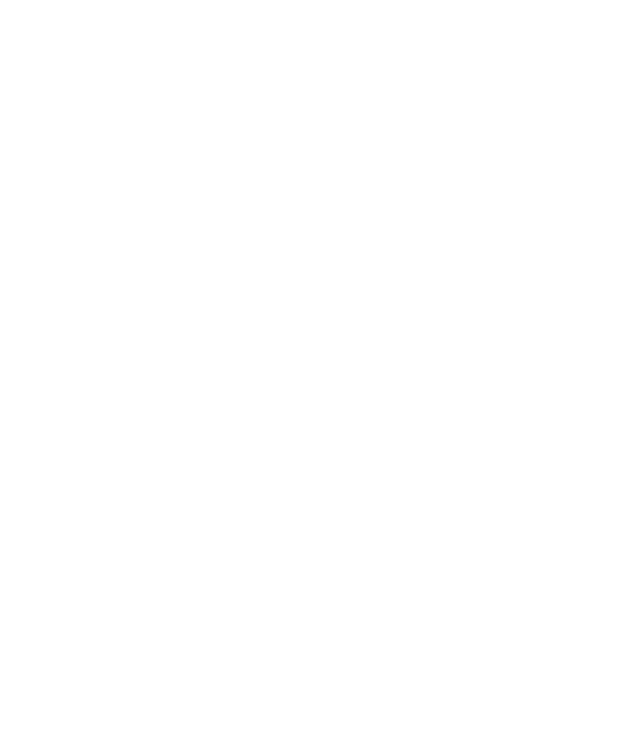
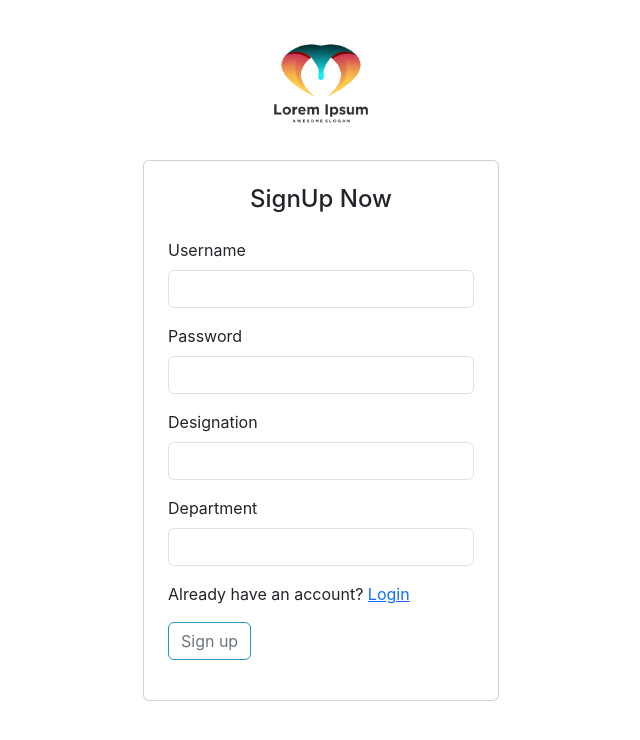
Before and after one commit to SoummoSinghoRoy/cns-project_management, a React (Create React App) app in the folder client/: page /signup in a window 1280 px wide. Before the commit this address had no page. Shown: the top 740 px of the page, without its empty margins (319-959 px from the left). Built offline with nearby package versions, Linux system fonts and the light colour scheme.

Commit message:
update user signup in front end part

```diff
--- a/client/src/App.js
+++ b/client/src/App.js
@@ -9,7 +9,7 @@
       <BrowserRouter>
         <Routes>
           <Route path="/" element={<Home/>} index/>
-          <Route path="register" element={<Signup/>}/>
+          <Route path="signup" element={<Signup/>}/>
           <Route path="login" element={<Login/>}/>
         </Routes>
       </BrowserRouter>
--- a/client/src/components/Alert.jsx
+++ b/client/src/components/Alert.jsx
@@ -14,7 +14,7 @@
     setAlertStatus('');
 
     if(alertStatus === 400) {
-      props.updateValidationResult({})
+      props.updateApiResponse({})
     }
   }
 
--- a/client/src/pages/auth/Login.jsx
+++ b/client/src/pages/auth/Login.jsx
@@ -82,7 +82,7 @@
                 </div>
 
                 <p>
-                  Don't have an account? <a href="/register">Signup</a>
+                  Don't have an account? <a href="/signup">Signup</a>
                 </p>
                 <button type="submit" className="btn btn-outline-secondary form-button">
                   Login
--- a/client/src/pages/auth/Signup.jsx
+++ b/client/src/pages/auth/Signup.jsx
@@ -14,7 +14,6 @@
     department: ''
   });
   const [apiResponse, setApiResponse] = useState({});
-  const [validationResult, setValidationResult] = useState({});
 
   const handleChange = (event) => {
     let {name, value} = event.target;
@@ -35,10 +34,9 @@
     const signupData = await signupFetcher(signupFormData);
 
     if(signupData.data.statusCode === 200) {
-      navigate('/');
+      navigate('/login');
     } else if(signupData.data.statusCode === 400) {
       setApiResponse(signupData.data)
-      setValidationResult(signupData.data.error);
     }
   };
 
@@ -48,8 +46,8 @@
         <div className="col-4"></div>
         <div className="col-12 col-lg-4 col-md-4">
           {
-            apiResponse.statusCode !== 200 &&
-            <Alert alertStatus={apiResponse.statusCode} alertMessage={apiResponse.message} updateValidationResult={setValidationResult}/>
+            !apiResponse.success &&
+            <Alert alertStatus={apiResponse.statusCode} alertMessage={apiResponse.message} updateApiResponse={setApiResponse}/>
           }
           <img
             src={logo}
@@ -76,7 +74,7 @@
                   {
                     apiResponse.statusCode === 400 &&
                     <div className="invalid-feedback d-block">
-                      { validationResult.message?.username }
+                      { apiResponse.error.message?.username }
                     </div>
                   }
                 </div>
@@ -95,7 +93,7 @@
                   {
                     apiResponse.statusCode === 400 &&
                     <div className="invalid-feedback d-block">
-                      { validationResult.message?.password }
+                      { apiResponse.error.message?.password }
                     </div>
                   }
                 </div>
@@ -114,7 +112,7 @@
                   {
                     apiResponse.statusCode === 400 &&
                     <div className="invalid-feedback d-block">
-                      { validationResult.message?.designation }
+                      { apiResponse.error.message?.designation }
                     </div>
                   }
                 </div>
@@ -133,7 +131,7 @@
                   {
                     apiResponse.statusCode === 400 &&
                     <div className="invalid-feedback d-block">
-                      { validationResult.message?.department }
+                      { apiResponse.error.message?.department }
                     </div>
                   }
                 </div>
```
